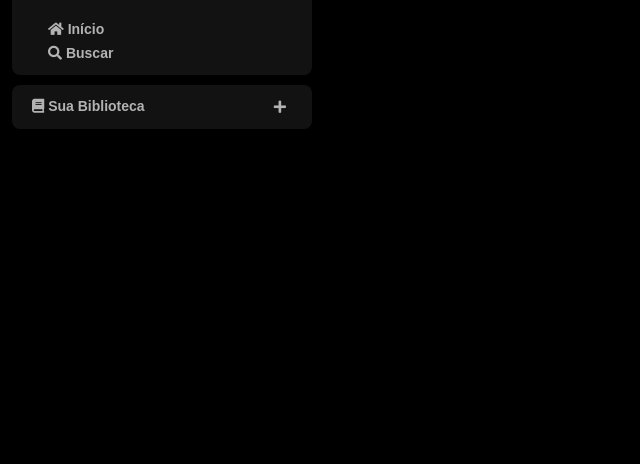
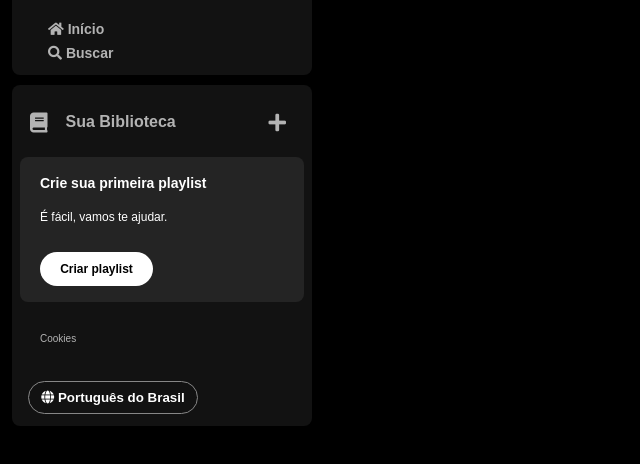
Before and after one commit to eduardomb90/Imersao_frontend_spotify, a plain HTML site: page index.html in a window 1280 px wide. Shown: the part 78-542 px from the top of the page, without its empty margins (0-640 px from the left). Drawn offline with Linux system fonts and the light colour scheme.

Commit message:
Sidebar finalizada

```diff
--- a/index.html
+++ b/index.html
@@ -17,7 +17,6 @@
                     <img src="./assets/icons/logo-spotify.png" alt="logo do Spotify">
                 </a>
             </div>
-            <div>
             <ul>
                 <li>
                     <a href="">
@@ -32,16 +31,33 @@
                     </a>
                 </li>
             </ul>
-            </div>
         </nav>
         <div class="library">
-            <a href="">
+            <div class="library__content">
+                <button class="library__button">
                     <span class="fa fa-book"></span>
                     <span>Sua Biblioteca</span>
-            </a>
-            <span>
-                <button class="fa fa-plus"></button>
-            </span>
+                </button>
+                <span class="fa fa-plus"></span>
+            </div>
+            <section class="section-playlist">
+                <div class="section-playlist__content">
+                    <span class="text title">Crie sua primeira playlist</span>
+                    <span class="text subtitle">É fácil, vamos te ajudar.</span>
+                    <button class="section-playlist__button">
+                        <span>Criar playlist</span>
+                    </button>
+                </div>
+            </section>
+            <div class="cookies">
+                <a href="">Cookies</a>
+            </div>
+            <div class="languages">
+                <button class="languages__button">
+                    <span class="fa fa-globe"></span>
+                    <span>Português do Brasil</span>
+                </button>
+            </div>
         </div>
     </div>
 </body>
--- a/style.css
+++ b/style.css
@@ -52,26 +52,122 @@ body {
 
 .sidebar .library {
     display: flex;
-    align-items: center;
+    flex-direction: column;
     justify-content: space-between;
     background-color: #121212;
     border-radius: 8px;
     margin-top: 10px;
-    padding: 10px 20px 10px 20px;
+    padding: 4px 8px;
+    color: #b3b3b3;
+    font-weight: 600;
+    font-size: 14px;
 }
 
-.sidebar .library a {
-    color: #b3b3b3;
-    text-decoration: none;
-    font-size: 14px;
-    font-weight: 600;
+.library .library__content {
+    display: flex;
+    align-items: center;
+    justify-content: space-between;
 }
 
-.sidebar .library button {
-    background-color: #121212;
+.library__content .library__button {
+    display: flex;
+    background-color: transparent;
     border: none;
     color: #b3b3b3;
+    font-size: 1rem;
+    font-weight: 700;
+    text-align: center;
     text-decoration: none;
+    text-transform: none;
+    margin-right: 10px;
+    padding: 20px 10px;
+}
+
+.library__content .fa {
+    text-decoration: none;
+    font-size: 20px;
+    font-weight: 300;
+    margin-right: 10px;
+    padding-right: 8px;
+}
+
+.library__content .fa-plus {
+    margin: 24px 10px;
+    background-color: transparent;
+}
+
+.library .section-playlist {
+    display: flex;
+    align-items: flex-start;
+    justify-content: space-between;
+    gap: 20px;
+    background-color: #242424;
+    border-radius: 8px;
+    color: #b3b3b3;
+    font-weight: 600;
     font-size: 14px;
-    font-weight: 600;
+    padding: 16px 20px;
 }
+
+.section-playlist .section-playlist__content {
+    display: flex;
+    flex-direction: column;
+}
+
+.section-playlist__content .text {
+    padding-bottom: 14px;
+    color: #fff;
+}
+
+.section-playlist__content .title {
+    font-weight: 700;
+}
+
+.section-playlist__content .subtitle {
+    font-weight: 500;
+    font-size: 12px;
+}
+
+.section-playlist__content .section-playlist__button {
+    display: flex;
+    justify-content: center;
+    background-color: #fff;
+    color: #000;
+    border: none;
+    border-radius: 20px;
+    font-size: 12px;
+    font-weight: 700;
+    text-decoration: none;
+    text-transform: none;
+    padding: 10px;
+    margin-top: 12px;
+    width: 113px;
+}
+
+.sidebar .cookies {
+    margin: 25px 20px;
+}
+
+.sidebar .cookies a {
+    color: #b3b3b3;
+    font-weight: 500;
+    font-size: 10px;
+    text-decoration: none;
+}
+
+.sidebar .cookies a:hover {
+    text-decoration: underline;
+}
+
+.languages .languages__button {
+    align-items: center;
+    background-color: transparent;
+    border: 1px solid #878787;
+    border-radius: 20px;
+    color: #fff;
+    font-weight: bold;
+    cursor: pointer;
+    width: 170px;
+    margin: 8px;
+    padding: 8px;
+}
```
Lines whose indentation alone changed are shown as unchanged.
